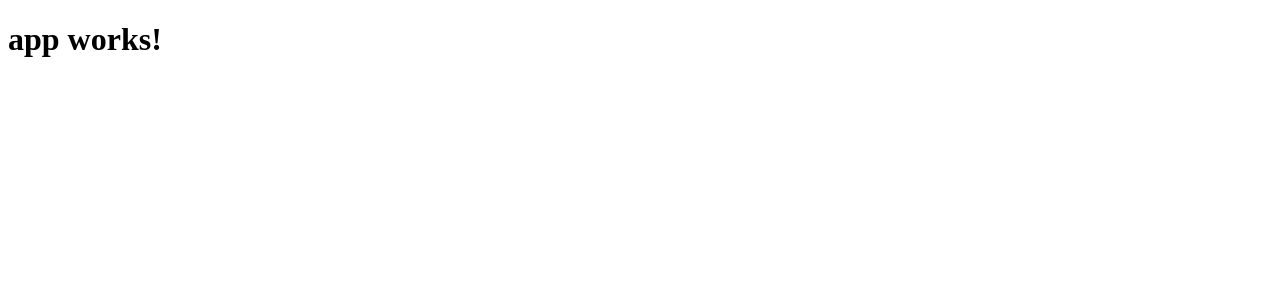
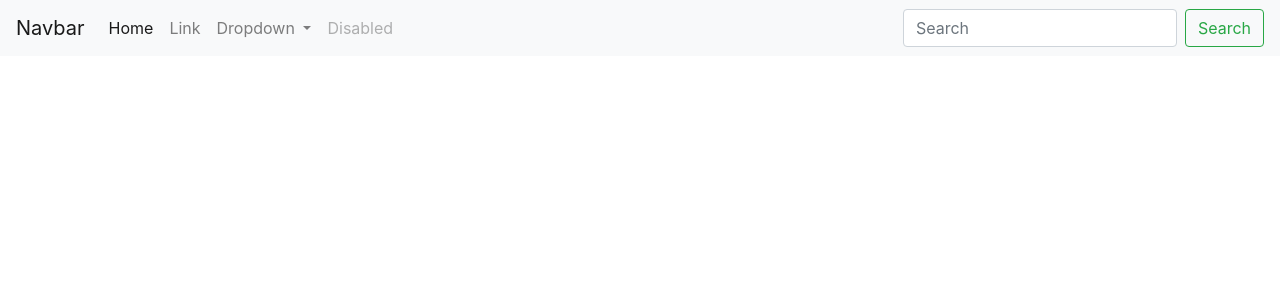
Before and after one commit to luciaMHolguin/AppG2Portfolio, an Angular app in the folder AppPortfolioG2/: page / in a window 1280 px wide. Shown: the top 300 px of the page. Built offline with nearby package versions, Linux system fonts and the light colour scheme.

Commit message:
Estilos appcomponents (navbar)

```diff
--- a/AppPortfolioG2/src/app/app.component.html
+++ b/AppPortfolioG2/src/app/app.component.html
@@ -1,3 +1,37 @@
-<h1>
-  {{title}}
-</h1>
+<nav class="navbar navbar-expand-lg navbar-light bg-light">
+  <a class="navbar-brand" href="#">Navbar</a>
+  <button class="navbar-toggler" type="button" data-toggle="collapse" data-target="#navbarSupportedContent" aria-controls="navbarSupportedContent" aria-expanded="false" aria-label="Toggle navigation">
+    <span class="navbar-toggler-icon"></span>
+  </button>
+
+  <div class="collapse navbar-collapse" id="navbarSupportedContent">
+    <ul class="navbar-nav mr-auto">
+      <li class="nav-item active">
+        <a class="nav-link" href="#">Home <span class="sr-only">(current)</span></a>
+      </li>
+      <li class="nav-item">
+        <a class="nav-link" href="#">Link</a>
+      </li>
+      <li class="nav-item dropdown">
+        <a class="nav-link dropdown-toggle" href="#" id="navbarDropdown" role="button" data-toggle="dropdown" aria-haspopup="true" aria-expanded="false">
+          Dropdown
+        </a>
+        <div class="dropdown-menu" aria-labelledby="navbarDropdown">
+          <a class="dropdown-item" href="#">Action</a>
+          <a class="dropdown-item" href="#">Another action</a>
+          <div class="dropdown-divider"></div>
+          <a class="dropdown-item" href="#">Something else here</a>
+        </div>
+      </li>
+      <li class="nav-item">
+        <a class="nav-link disabled" href="#">Disabled</a>
+      </li>
+    </ul>
+    <form class="form-inline my-2 my-lg-0">
+      <input class="form-control mr-sm-2" type="search" placeholder="Search" aria-label="Search">
+      <button class="btn btn-outline-success my-2 my-sm-0" type="submit">Search</button>
+    </form>
+  </div>
+</nav>
+
+<!-- Fin de navbar -->
--- a/AppPortfolioG2/src/index.html
+++ b/AppPortfolioG2/src/index.html
@@ -7,8 +7,13 @@
 
   <meta name="viewport" content="width=device-width, initial-scale=1">
   <link rel="icon" type="image/x-icon" href="favicon.ico">
+  <link rel="stylesheet" href="https://stackpath.bootstrapcdn.com/bootstrap/4.1.3/css/bootstrap.min.css" integrity="sha384-MCw98/SFnGE8fJT3GXwEOngsV7Zt27NXFoaoApmYm81iuXoPkFOJwJ8ERdknLPMO" crossorigin="anonymous">
+
 </head>
 <body>
   <app-root>Loading...</app-root>
+  <script src="https://code.jquery.com/jquery-3.3.1.slim.min.js" integrity="sha384-q8i/X+965DzO0rT7abK41JStQIAqVgRVzpbzo5smXKp4YfRvH+8abtTE1Pi6jizo" crossorigin="anonymous"></script>
+<script src="https://cdnjs.cloudflare.com/ajax/libs/popper.js/1.14.3/umd/popper.min.js" integrity="sha384-ZMP7rVo3mIykV+2+9J3UJ46jBk0WLaUAdn689aCwoqbBJiSnjAK/l8WvCWPIPm49" crossorigin="anonymous"></script>
+<script src="https://stackpath.bootstrapcdn.com/bootstrap/4.1.3/js/bootstrap.min.js" integrity="sha384-ChfqqxuZUCnJSK3+MXmPNIyE6ZbWh2IMqE241rYiqJxyMiZ6OW/JmZQ5stwEULTy" crossorigin="anonymous"></script>
 </body>
 </html>
```
Also changed, not shown: 1 other file (tests, documents, lock files or other folders).
